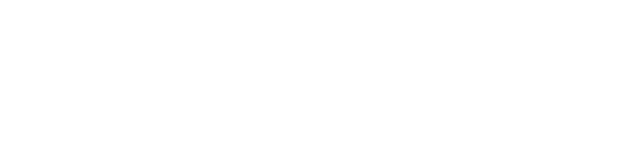
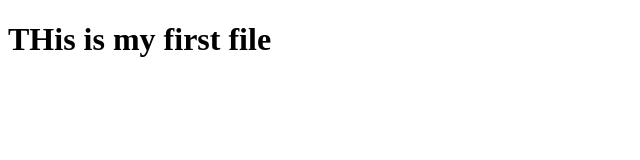
Before and after one commit to alikiny/git-basic, a plain HTML site: page index.html in a window 1280 px wide. Shown: the whole page, without its empty margins (0-640 px from the left). Drawn offline with Linux system fonts and the light colour scheme.

Commit message:
add heading a

```diff
--- a/index.html
+++ b/index.html
@@ -1,12 +1,15 @@
 <!DOCTYPE html>
 <html lang="en">
+
 <head>
     <meta charset="UTF-8">
     <meta http-equiv="X-UA-Compatible" content="IE=edge">
     <meta name="viewport" content="width=device-width, initial-scale=1.0">
     <title>Document</title>
 </head>
+
 <body>
+    <h1>THis is my first file</h1>
+</body>
 
-</body>
 </html>
```
